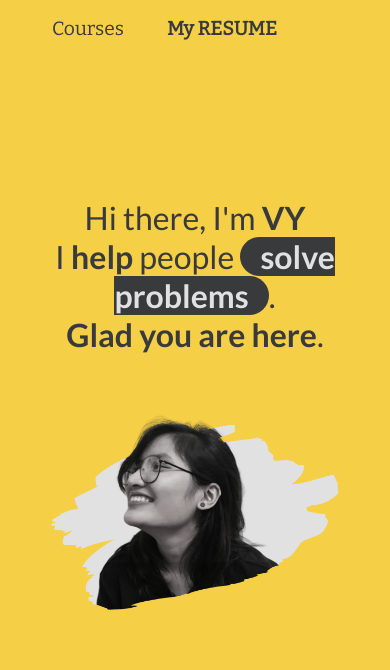
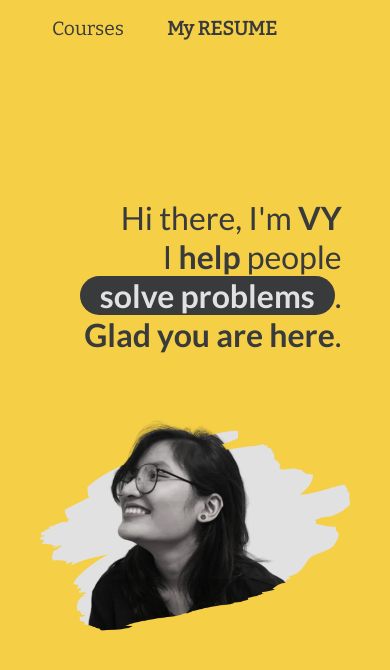
Before and after one commit to vytran1805/vytran1805.github.io, a plain HTML site: page index.html in a window 390 px wide. Shown: the part 182-852 px from the top of the page. Drawn offline with nearby package versions, Linux system fonts and the light colour scheme.

Commit message:
mobile text alignment

```diff
--- a/assignment1.css
+++ b/assignment1.css
@@ -102,13 +102,28 @@ header {
   align-self: auto;
   font-size: 3.8em;
 }
+#homepage-img img{
+  display: block;
+  margin-left: auto;
+  margin-right: auto;
+  width: 30em;
+}
 @media screen and (max-width: 600px) {
   .homepage-container  {
     grid-template-columns: repeat(1,1fr);
   }
   #introduction {
     font-size: 2em;
-    text-align: center;
+    margin-right: 1.2em;
+    text-align: right;
+  }
+
+  #intro-box {
+    display: inline-block;
+    text-align: right;
+  }
+  #homepage-img img{
+    width: 20em;
   }
 }
 #intro-box {
@@ -119,12 +134,7 @@ header {
   border-radius: 40px;
 }
 
-#homepage-img img{
-  display: block;
-  margin-left: auto;
-  margin-right: auto;
-  width: 80%;
-}
+
 
 /*--------------------------------------------------------------
 # general styling for about and courses page
--- a/index.html
+++ b/index.html
@@ -33,7 +33,7 @@
             <div id ="introduction">
                 Hi there, I'm <strong>VY</strong>
                 <br>
-                I <strong >help</strong> people <strong id="intro-box">solve problems</strong>.
+                I <strong >help</strong> people <span><strong id="intro-box">solve problems</strong>.</span>
                 <br>
                 <strong>Glad you are here</strong>.
             </div>
```
